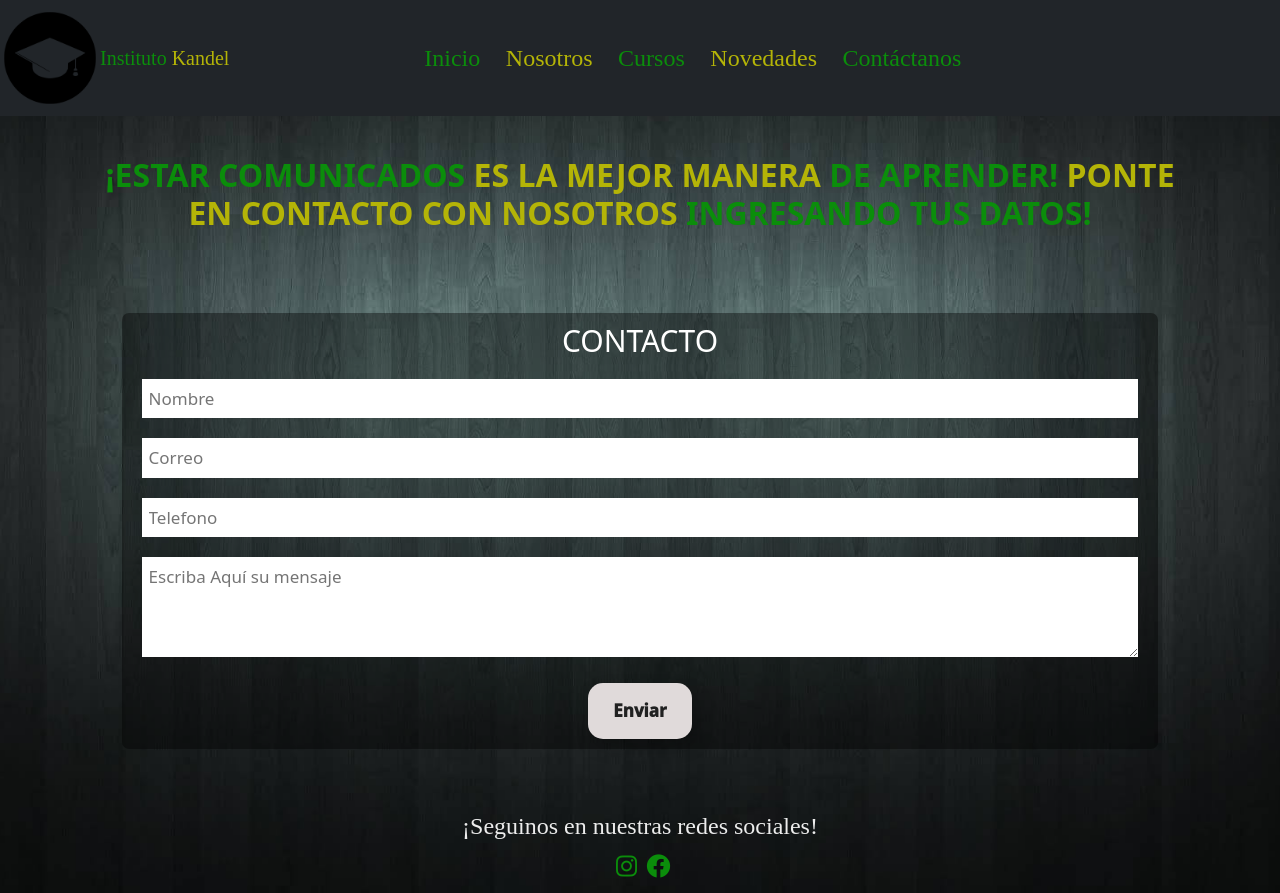
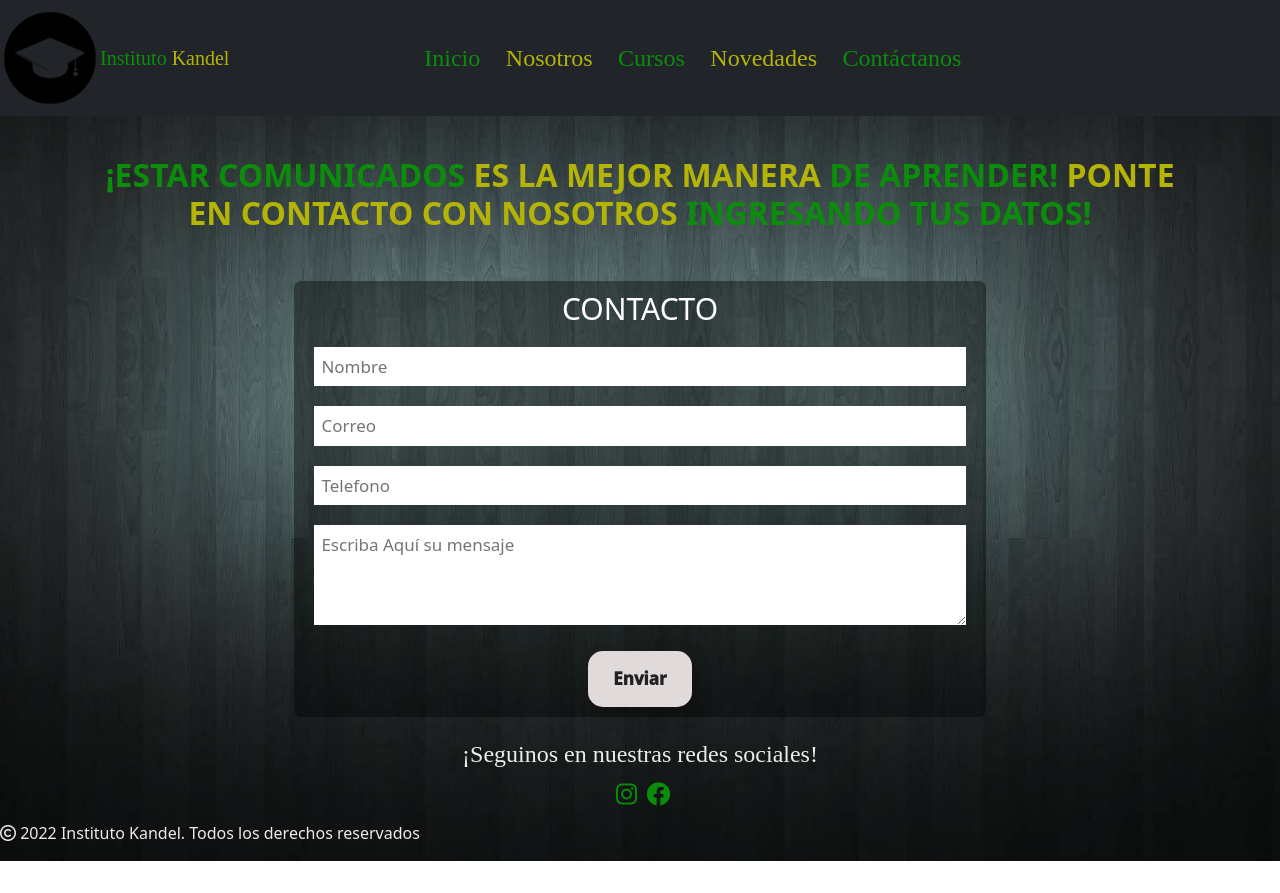
Before and after one commit to roodrificarra/PfFicarra, a website: page pages/contactanos.html in a window 1280 px wide. After the commit the page ends 861 px from the top, so only its background shows below. Drawn offline with nearby package versions, Linux system fonts and the light colour scheme; a web font is replaced by a local one.

Commit message:
agrego copyright y corrijo form

```diff
--- a/pages/contactanos.html
+++ b/pages/contactanos.html
@@ -155,6 +155,10 @@
           </ul>
         </div>
       </div>
+      <p class="copyright">
+        <i class="fa-regular fa-copyright"></i> 2022 Instituto Kandel. Todos los
+        derechos reservados
+      </p>
     </footer>
     <!-- SCRIPT  -->
     <script
--- a/scss/_footer.scss
+++ b/scss/_footer.scss
@@ -35,3 +35,7 @@ footer {
   bottom: 0;
   width: 100%;
 }
+
+.copyright {
+  color: $text-color;
+}
--- a/scss/_form.scss
+++ b/scss/_form.scss
@@ -2,10 +2,10 @@ form {
   margin: auto;
   background: rgba(0, 0, 0, 0.4);
   padding: 10px 20px;
-  margin-top: 3rem;
+  margin-top: 1rem;
   border-radius: 7px;
   margin-bottom: 3rem;
-  width: 90%;
+  width: 60%;
 }
 
 form {
```
Also changed, not shown: index.html (+4 -0 lines), pages/cursos.html (+4 -0 lines), pages/nosotros.html (+4 -0 lines), pages/novedades.html (+4 -0 lines), css/style.css, 1 other file.
